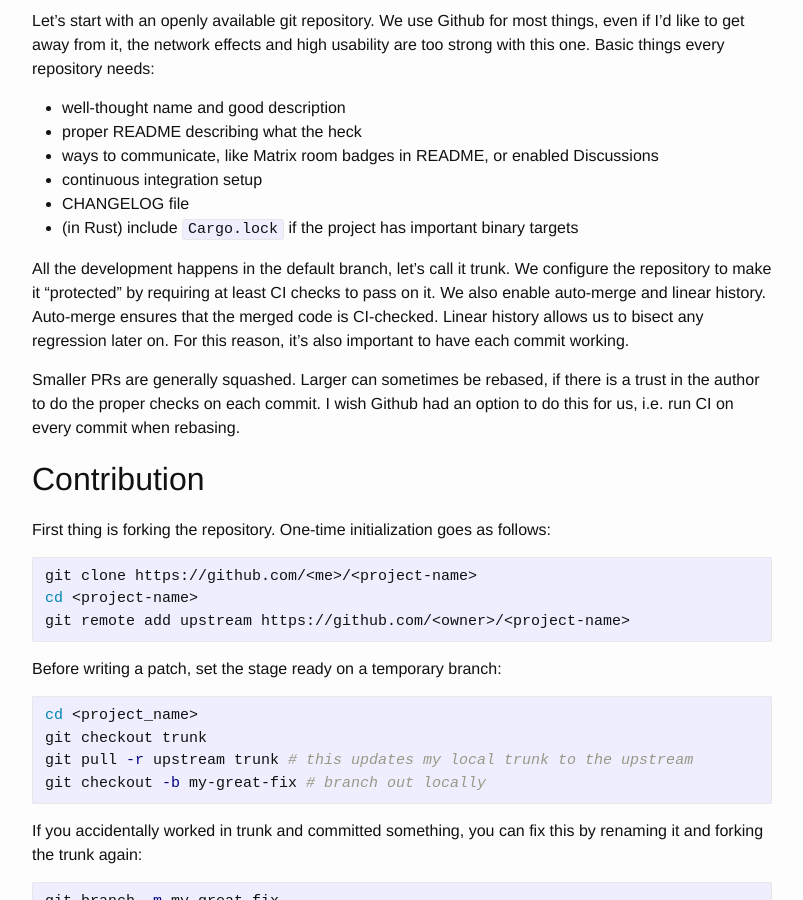
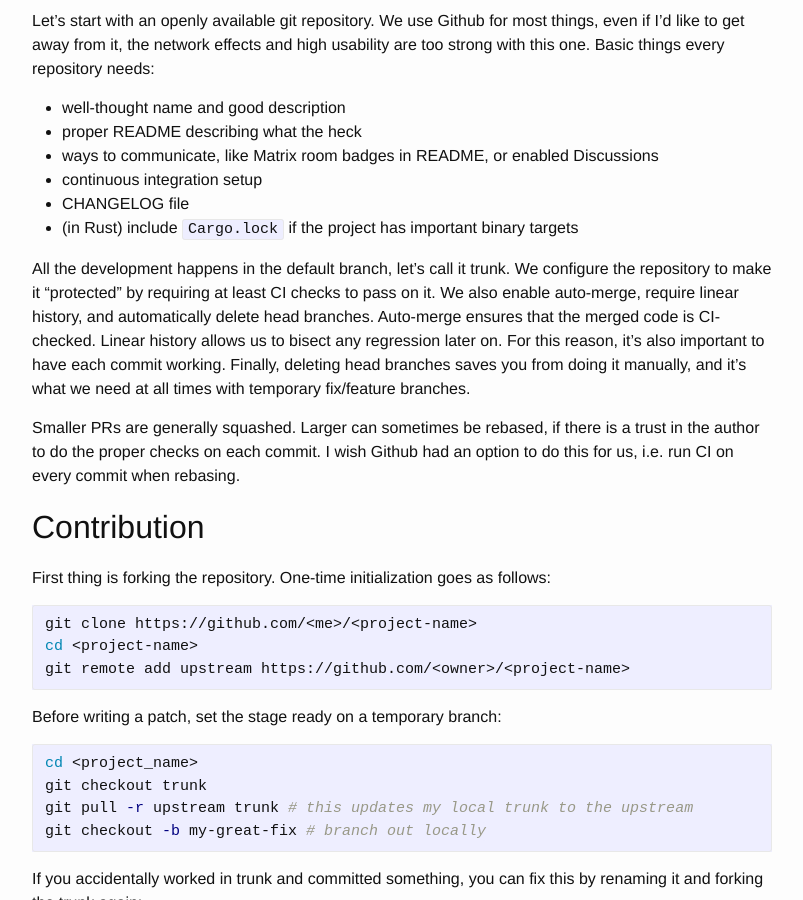
Before and after one commit to kvark/kvark.github.io, a Jekyll site: the page built from _posts/2022-01-18-open-source-workflow.markdown, in a window 1280 px wide and 900 px high, scrolled down 437 px. Shown: the whole window, without its empty margins (238-1041 px from the left). Built offline with Jekyll 4.4.1, drawn with Linux system fonts in a browser that asks for light colours; some of the changed text lies outside the part shown.

Commit message:
Mention deletion of head branches

```diff
--- a/_posts/2022-01-18-open-source-workflow.markdown
+++ b/_posts/2022-01-18-open-source-workflow.markdown
@@ -17,7 +17,7 @@ Let's start with an openly available git repository. We use Github for most thin
   - CHANGELOG file
   - (in Rust) include `Cargo.lock` if the project has important binary targets
 
-All the development happens in the default branch, let's call it trunk. We configure the repository to make it "protected" by requiring at least CI checks to pass on it. We also enable auto-merge and linear history. Auto-merge ensures that the merged code is CI-checked. Linear history allows us to bisect any regression later on. For this reason, it's also important to have each commit working.
+All the development happens in the default branch, let's call it trunk. We configure the repository to make it "protected" by requiring at least CI checks to pass on it. We also enable auto-merge, require linear history, and automatically delete head branches. Auto-merge ensures that the merged code is CI-checked. Linear history allows us to bisect any regression later on. For this reason, it's also important to have each commit working. Finally, deleting head branches saves you from doing it manually, and it's what we need at all times with temporary fix/feature branches.
 
 Smaller PRs are generally squashed. Larger can sometimes be rebased, if there is a trust in the author to do the proper checks on each commit. I wish Github had an option to do this for us, i.e. run CI on every commit when rebasing.
 
```
Also changed, not shown: other parts of _posts/2022-01-18-open-source-workflow.markdown (+1 -1 lines).
